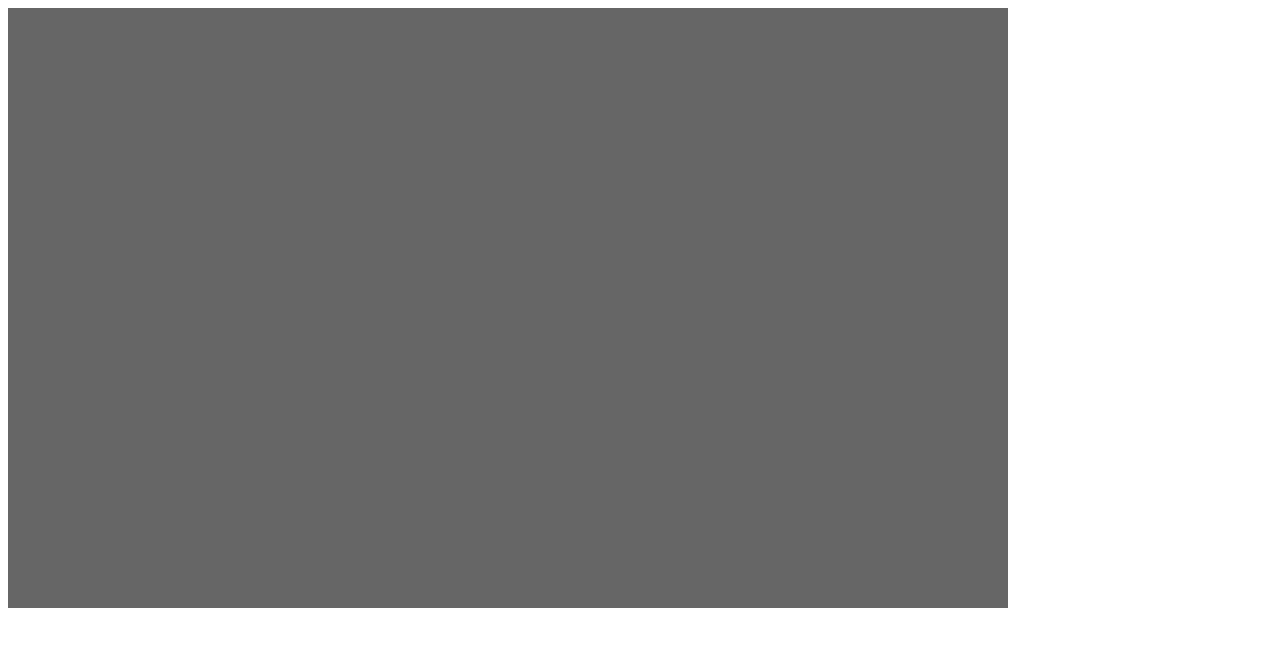
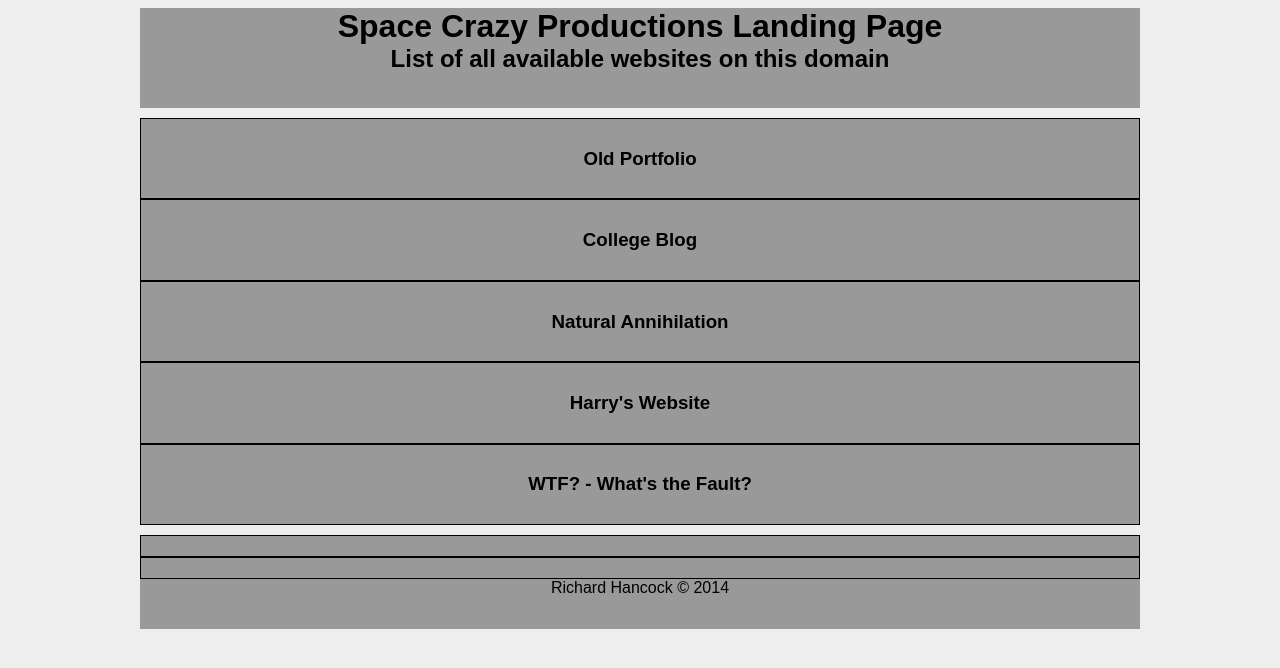
Before and after one commit to RichardHancock/Landing_Page_V2, a plain HTML site: page index.html in a window 1280 px wide. Drawn offline with Linux system fonts and the light colour scheme.

Commit message:
Started Experimenting with different layouts

```diff
--- a/index.html
+++ b/index.html
@@ -5,7 +5,41 @@
 	<link rel="stylesheet" type="text/css" href="style.css">
 </head>
 <body>
+	<div class="header">
+		<h1>Space Crazy Productions Landing Page</h1>
+		<h2>List of all available websites on this domain</h2>
+	</div>
 	<div class="mainBody">
+		<ul>
+			<li>
+				<h3>Old Portfolio</h3>
+			</li>
+			<li>
+				<h3>College Blog</h3>
+			</li>
+			<li>
+				<h3>Natural Annihilation</h3>
+			</li>
+			<li>
+				<h3>Harry's Website</h3>
+			</li>
+			<li>
+				<h3>WTF? - What's the Fault?</h3>
+			</li>
+		</ul>
+	</div>
+	<div class="mainBody">
+		<ul class="left">
+			<li>
 
+			</li>
+		</ul>
+		<ul class="right">
+			<li>
+
+			</li>
+		</ul>
+	<div class="footer">
+		<span>Richard Hancock &copy; 2014</span>
 	</div>
 </body>
--- a/style.css
+++ b/style.css
@@ -1,5 +1,39 @@
+body {
+	background-color: #eee;
+}
+div {
+	width: 1000px;
+	background-color: #999;
+	margin: 0;
+	margin-left: auto;
+	margin-right: auto;
+	text-align: center;
+	font-family: arial;
+}
+h1, h2 {
+	margin: 0;
+	margin-left: auto;
+	margin-right: auto;
+}
 .mainBody {
-	width: 1000px;
-	height: 600px;
-	background-color: #666;
+	/*height: 300px;*/
+	margin-bottom: 10px;
 }
+.header {
+	height: 100px;
+	margin-bottom: 10px;
+}
+.footer {
+	height: 50px;
+}
+ul {
+	margin: 0;
+	list-style: none;
+	list-style-position: inside;
+	padding-left: 0;
+}
+li {
+	padding-top: 10px;
+	padding-bottom: 10px;
+	border: 1px solid;
+}
```
